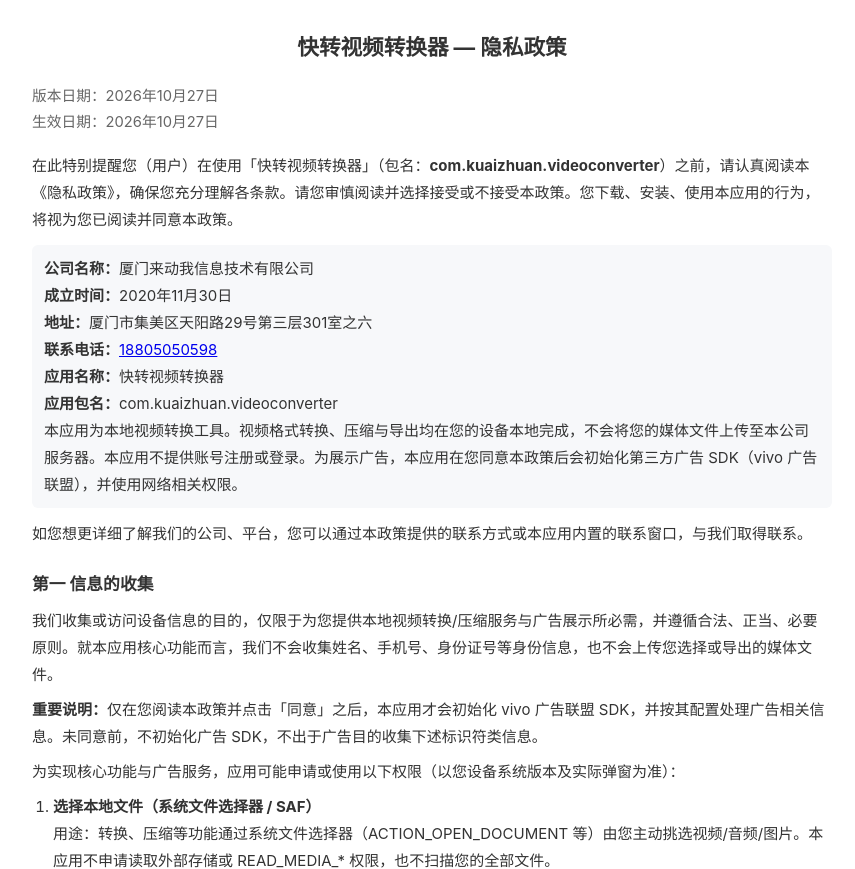
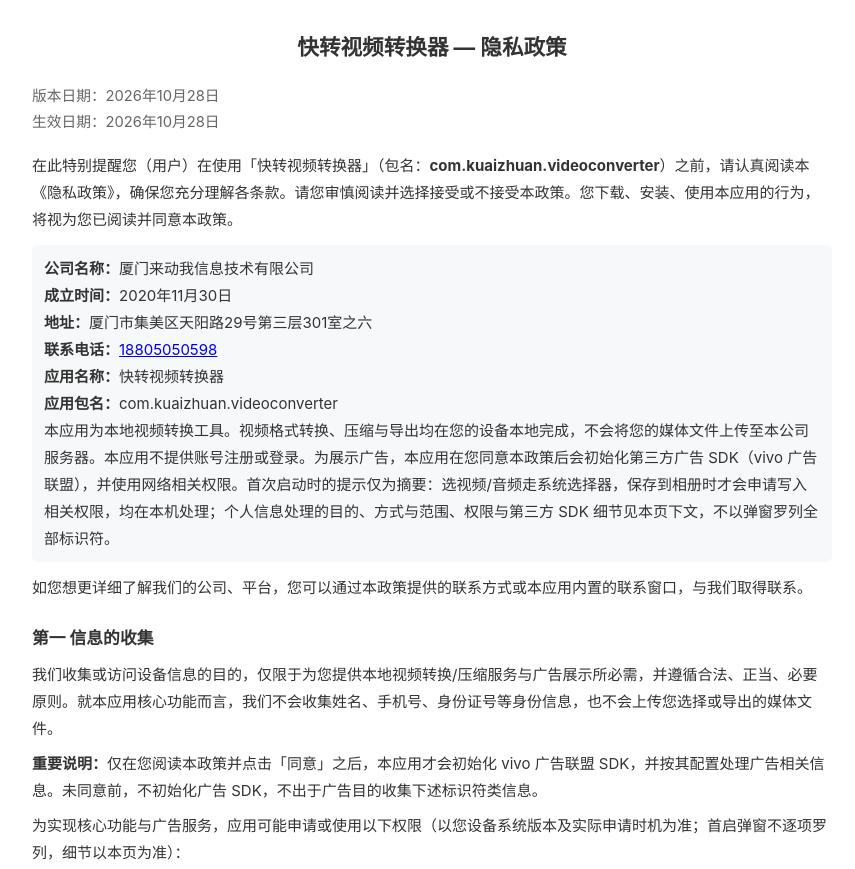
Before and after one commit to lili20160325/kuaizhuan-privacy, a plain HTML site: page video.html in a window 1280 px wide. Shown: the top 869 px of the page, without its empty margins (208-1063 px from the left). Drawn offline with Linux system fonts and the light colour scheme.

Commit message:
docs(video): align first-launch summary with GIF-style dialog
Bump date to 2026-10-28; clarify picker/save-to-gallery timing and that
identifier/permission details live on this page, not the launch dialog.

```diff
--- a/video.html
+++ b/video.html
@@ -48,8 +48,8 @@
 <body>
   <h1>快转视频转换器 — 隐私政策</h1>
   <div class="dates">
-    版本日期：2026年10月27日<br />
-    生效日期：2026年10月27日
+    版本日期：2026年10月28日<br />
+    生效日期：2026年10月28日
   </div>
 
   <p>
@@ -63,7 +63,7 @@
     <strong>联系电话：</strong><a href="tel:18805050598">18805050598</a><br />
     <strong>应用名称：</strong>快转视频转换器<br />
     <strong>应用包名：</strong>com.kuaizhuan.videoconverter<br />
-    本应用为本地视频转换工具。视频格式转换、压缩与导出均在您的设备本地完成，不会将您的媒体文件上传至本公司服务器。本应用不提供账号注册或登录。为展示广告，本应用在您同意本政策后会初始化第三方广告 SDK（vivo 广告联盟），并使用网络相关权限。
+    本应用为本地视频转换工具。视频格式转换、压缩与导出均在您的设备本地完成，不会将您的媒体文件上传至本公司服务器。本应用不提供账号注册或登录。为展示广告，本应用在您同意本政策后会初始化第三方广告 SDK（vivo 广告联盟），并使用网络相关权限。首次启动时的提示仅为摘要：选视频/音频走系统选择器，保存到相册时才会申请写入相关权限，均在本机处理；个人信息处理的目的、方式与范围、权限与第三方 SDK 细节见本页下文，不以弹窗罗列全部标识符。
   </div>
 
   <p>
@@ -77,7 +77,7 @@
   <p>
     <strong>重要说明：</strong>仅在您阅读本政策并点击「同意」之后，本应用才会初始化 vivo 广告联盟 SDK，并按其配置处理广告相关信息。未同意前，不初始化广告 SDK，不出于广告目的收集下述标识符类信息。
   </p>
-  <p>为实现核心功能与广告服务，应用可能申请或使用以下权限（以您设备系统版本及实际弹窗为准）：</p>
+  <p>为实现核心功能与广告服务，应用可能申请或使用以下权限（以您设备系统版本及实际申请时机为准；首启弹窗不逐项罗列，细节以本页为准）：</p>
   <ol>
     <li>
       <strong>选择本地文件（系统文件选择器 / SAF）</strong><br />
```
